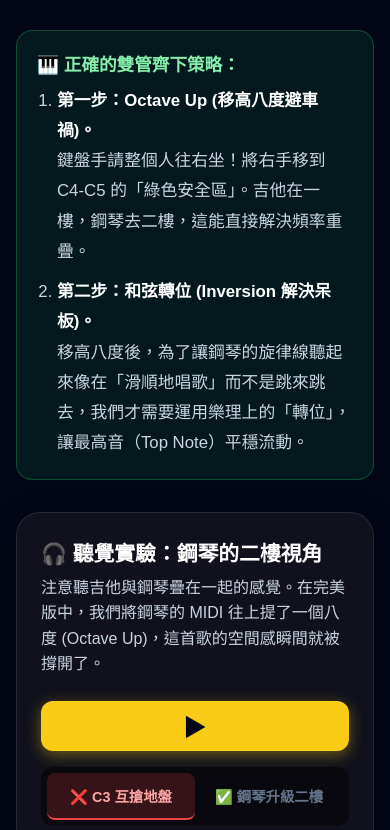
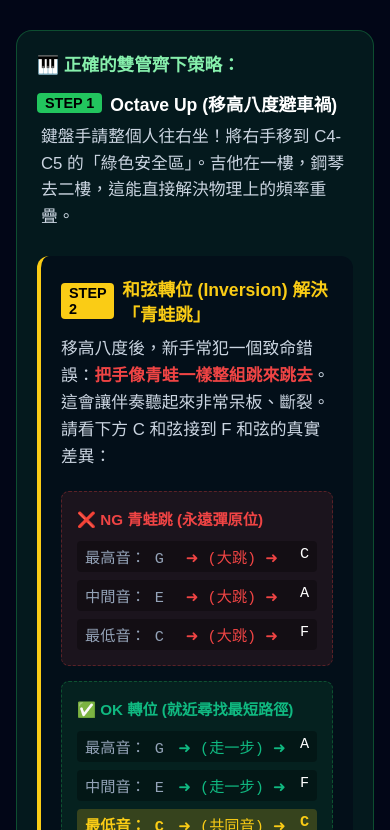
Before and after one commit to lifreedomstudio/lifreedom-studio, a Next.js app: page /courses/arrangement/voicing-training in a window 390 px wide. Shown: the part 2974-3804 px from the top of the page. Built offline with nearby package versions, Linux system fonts and the light colour scheme.

Commit message:
Fix all mobile layouts and font sizes

```diff
--- a/src/app/courses/arrangement/voicing-training/page.tsx
+++ b/src/app/courses/arrangement/voicing-training/page.tsx
@@ -278,17 +278,68 @@ export default function VoicingTraining() {
                     </div>
 
                     <div style={{ background: 'rgba(34, 197, 94, 0.1)', border: '1px solid rgba(34, 197, 94, 0.3)', padding: '20px', borderRadius: '16px', marginBottom: '2rem' }}>
-                        <h4 style={{ color: '#86efac', fontSize: '1.1rem', marginBottom: '10px' }}>🎹 正確的雙管齊下策略：</h4>
-                        <ol style={{ color: '#cbd5e1', lineHeight: '1.8', fontSize: '1.05rem', margin: 0, paddingLeft: '20px' }}>
-                            <li style={{ marginBottom: '10px' }}>
-                                <strong style={{ color: '#fff' }}>第一步：Octave Up (移高八度避車禍)。</strong><br />
-                                鍵盤手請整個人往右坐！將右手移到 C4-C5 的「綠色安全區」。吉他在一樓，鋼琴去二樓，這能直接解決頻率重疊。
-                            </li>
-                            <li>
-                                <strong style={{ color: '#fff' }}>第二步：和弦轉位 (Inversion 解決呆板)。</strong><br />
-                                移高八度後，為了讓鋼琴的旋律線聽起來像在「滑順地唱歌」而不是跳來跳去，我們才需要運用樂理上的「轉位」，讓最高音（Top Note）平穩流動。
-                            </li>
-                        </ol>
+                        <h4 style={{ color: '#86efac', fontSize: '1.1rem', marginBottom: '15px' }}>🎹 正確的雙管齊下策略：</h4>
+
+                        <div style={{ marginBottom: '25px' }}>
+                            <strong style={{ color: '#fff', fontSize: '1.1rem', display: 'flex', alignItems: 'center', gap: '8px' }}>
+                                <span style={{ background: '#22c55e', color: '#000', padding: '2px 8px', borderRadius: '4px', fontSize: '0.9rem' }}>STEP 1</span>
+                                Octave Up (移高八度避車禍)
+                            </strong>
+                            <p style={{ color: '#cbd5e1', lineHeight: '1.6', fontSize: '1.05rem', margin: '8px 0 0 0', paddingLeft: '4px' }}>
+                                鍵盤手請整個人往右坐！將右手移到 C4-C5 的「綠色安全區」。吉他在一樓，鋼琴去二樓，這能直接解決物理上的頻率重疊。
+                            </p>
+                        </div>
+
+                        <div style={{ background: 'rgba(2, 6, 23, 0.5)', borderRadius: '12px', padding: '20px', borderLeft: '4px solid #facc15' }}>
+                            <strong style={{ color: '#facc15', fontSize: '1.1rem', display: 'flex', alignItems: 'center', gap: '8px' }}>
+                                <span style={{ background: '#facc15', color: '#000', padding: '2px 8px', borderRadius: '4px', fontSize: '0.9rem' }}>STEP 2</span>
+                                和弦轉位 (Inversion) 解決「青蛙跳」
+                            </strong>
+                            <p style={{ color: '#cbd5e1', lineHeight: '1.6', fontSize: '1.05rem', margin: '10px 0 20px 0' }}>
+                                移高八度後，新手常犯一個致命錯誤：<strong style={{ color: '#ef4444' }}>把手像青蛙一樣整組跳來跳去</strong>。這會讓伴奏聽起來非常呆板、斷裂。請看下方 C 和弦接到 F 和弦的真實差異：
+                            </p>
+
+                            {/* C 到 F 的視覺化對比 */}
+                            <div style={{ display: 'grid', gridTemplateColumns: isMobile ? '1fr' : '1fr 1fr', gap: '15px' }}>
+
+                                {/* NG 示範 */}
+                                <div style={{ background: 'rgba(239, 68, 68, 0.1)', padding: '15px', borderRadius: '8px', border: '1px dashed rgba(239, 68, 68, 0.3)' }}>
+                                    <div style={{ color: '#ef4444', fontSize: '0.95rem', fontWeight: 'bold', marginBottom: '12px' }}>❌ NG 青蛙跳 (永遠彈原位)</div>
+                                    <div style={{ display: 'flex', flexDirection: 'column', gap: '8px', color: '#94a3b8', fontSize: '0.95rem', fontFamily: 'monospace' }}>
+                                        <div style={{ display: 'flex', justifyContent: 'space-between', background: 'rgba(0,0,0,0.3)', padding: '4px 8px', borderRadius: '4px' }}>
+                                            <span>最高音： G</span> <span style={{ color: '#ef4444' }}>➜ (大跳) ➜</span> <span style={{ color: '#fff' }}>C</span>
+                                        </div>
+                                        <div style={{ display: 'flex', justifyContent: 'space-between', background: 'rgba(0,0,0,0.3)', padding: '4px 8px', borderRadius: '4px' }}>
+                                            <span>中間音： E</span> <span style={{ color: '#ef4444' }}>➜ (大跳) ➜</span> <span style={{ color: '#fff' }}>A</span>
+                                        </div>
+                                        <div style={{ display: 'flex', justifyContent: 'space-between', background: 'rgba(0,0,0,0.3)', padding: '4px 8px', borderRadius: '4px' }}>
+                                            <span>最低音： C</span> <span style={{ color: '#ef4444' }}>➜ (大跳) ➜</span> <span style={{ color: '#fff' }}>F</span>
+                                        </div>
+                                    </div>
+                                </div>
+
+                                {/* OK 示範 */}
+                                <div style={{ background: 'rgba(34, 197, 94, 0.1)', padding: '15px', borderRadius: '8px', border: '1px dashed rgba(34, 197, 94, 0.3)' }}>
+                                    <div style={{ color: '#10b981', fontSize: '0.95rem', fontWeight: 'bold', marginBottom: '12px' }}>✅ OK 轉位 (就近尋找最短路徑)</div>
+                                    <div style={{ display: 'flex', flexDirection: 'column', gap: '8px', color: '#94a3b8', fontSize: '0.95rem', fontFamily: 'monospace' }}>
+                                        <div style={{ display: 'flex', justifyContent: 'space-between', background: 'rgba(0,0,0,0.3)', padding: '4px 8px', borderRadius: '4px' }}>
+                                            <span>最高音： G</span> <span style={{ color: '#10b981' }}>➜ (走一步) ➜</span> <span style={{ color: '#fff' }}>A</span>
+                                        </div>
+                                        <div style={{ display: 'flex', justifyContent: 'space-between', background: 'rgba(0,0,0,0.3)', padding: '4px 8px', borderRadius: '4px' }}>
+                                            <span>中間音： E</span> <span style={{ color: '#10b981' }}>➜ (走一步) ➜</span> <span style={{ color: '#fff' }}>F</span>
+                                        </div>
+                                        <div style={{ display: 'flex', justifyContent: 'space-between', background: 'rgba(250, 204, 21, 0.2)', padding: '4px 8px', borderRadius: '4px' }}>
+                                            <span style={{ color: '#facc15', fontWeight: 'bold' }}>最低音： C</span> <span style={{ color: '#facc15' }}>➜ (共同音) ➜</span> <span style={{ color: '#facc15', fontWeight: 'bold' }}>C</span>
+                                        </div>
+                                    </div>
+                                </div>
+
+                            </div>
+
+                            <p style={{ color: '#94a3b8', fontSize: '0.95rem', marginTop: '15px', lineHeight: '1.7', margin: '15px 0 0 0' }}>
+                                <strong>💡 大師秘訣：尋找共同音！</strong> 像上面的例子，C 弦和 F 和弦都有「C」這個音，所以彈 F 和弦時，我們刻意把 C 留在最下方（變成 C-F-A，也就是第二轉位）。這樣一來，最高音就會從 G 平穩滑動到 A，聽起來就像在「滑順地唱歌」，這就是專業伴奏聽起來黏密、高級的原因。
+                            </p>
+                        </div>
                     </div>
 
                     {/* 🎧 鋼琴聽覺實戰 */}
```
